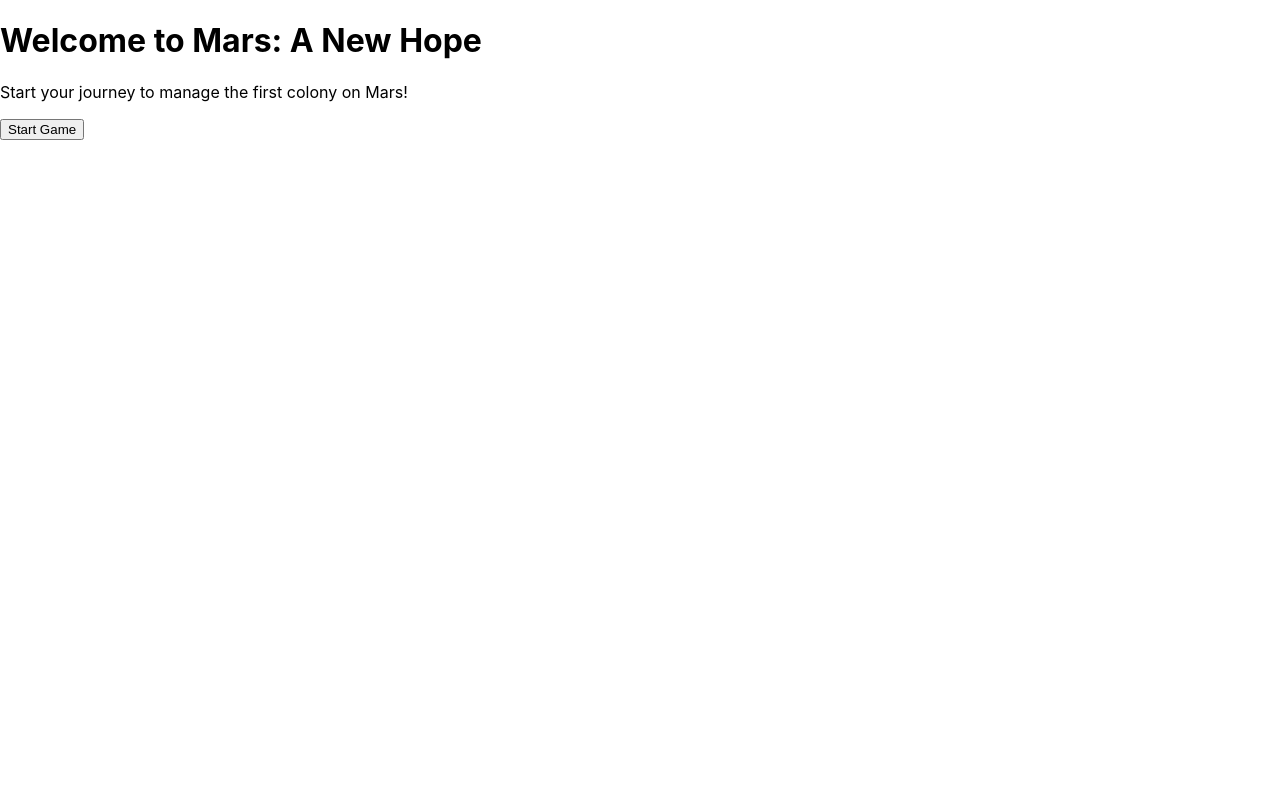
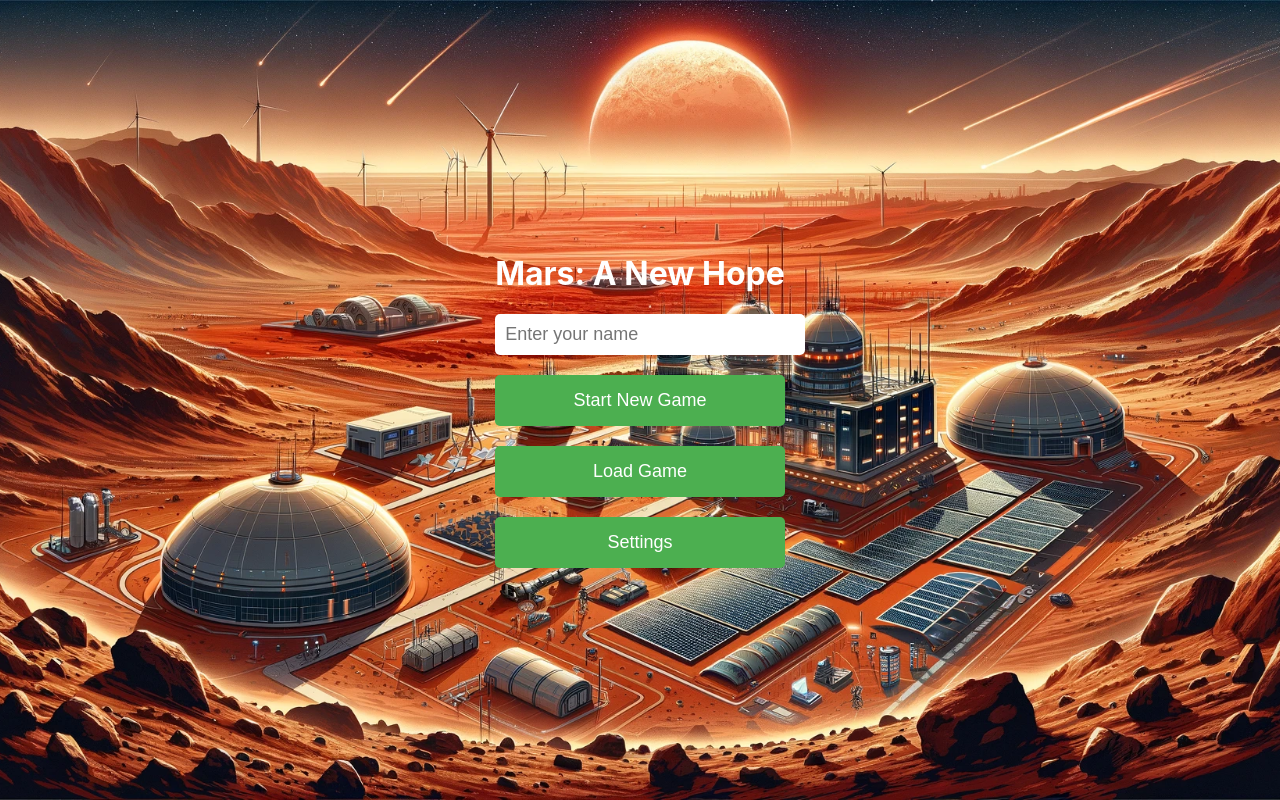
Before and after one commit to pastfama/Mars, a React (Create React App) app in the folder frontend/: page / in a window 1280 px wide. Built offline with nearby package versions, Linux system fonts and the light colour scheme.

Commit message:
added frontend staff

```diff
--- a/frontend/src/App.css
+++ b/frontend/src/App.css
@@ -1,5 +1,10 @@
+/* App.css */
 .App {
   text-align: center;
+  height: 100vh; /* Ensure full height */
+  display: flex;
+  justify-content: center;
+  align-items: center;
 }
 
 .App-logo {
@@ -11,17 +16,6 @@
   .App-logo {
     animation: App-logo-spin infinite 20s linear;
   }
-}
-
-.App-header {
-  background-color: #282c34;
-  min-height: 100vh;
-  display: flex;
-  flex-direction: column;
-  align-items: center;
-  justify-content: center;
-  font-size: calc(10px + 2vmin);
-  color: white;
 }
 
 .App-link {
--- /dev/null
+++ b/frontend/src/pages/HomePage.css
@@ -0,0 +1,48 @@
+.homepage-container {
+    display: flex;
+    justify-content: center;
+    align-items: center;
+    height: 100vh;
+    background-size: cover;
+    background-position: center;
+  }
+
+  .content {
+    text-align: center;
+    color: white;
+  }
+
+  .input {
+    padding: 10px;
+    margin-bottom: 20px;
+    font-size: 18px;
+    width: 100%;
+    max-width: 300px;
+    border: none;
+    border-radius: 5px;
+  }
+
+  .button-container {
+    display: flex;
+    flex-direction: column;  /* Stack buttons vertically */
+    align-items: center;  /* Center buttons horizontally */
+    width: 100%;
+    max-width: 300px; /* Ensure buttons are the same width as input */
+    gap: 20px;  /* Space between buttons */
+  }
+
+  .button {
+    padding: 15px;
+    font-size: 18px;
+    width: 100%; /* Make the buttons fill the container's width */
+    border: none;
+    border-radius: 5px;
+    background-color: #4CAF50; /* Green background */
+    color: white;
+    cursor: pointer;
+    transition: background-color 0.3s ease;
+  }
+
+  .button:hover {
+    background-color: #45a049;
+  }
--- a/frontend/src/pages/HomePage.js
+++ b/frontend/src/pages/HomePage.js
@@ -1,11 +1,60 @@
-import React from 'react';
+import React, { useState } from 'react';
+import axios from 'axios';
+import backgroundImage from '../assets/images/background.webp'; // Import the image directly
+
+import './HomePage.css'; // Import the CSS for styling
 
 const HomePage = () => {
+  const [playerName, setPlayerName] = useState('');
+
+  // Handle the start of a new game
+  const startNewGame = async () => {
+    if (!playerName) {
+      alert("Please enter your name!");
+      return;
+    }
+
+    try {
+      const response = await axios.post('http://localhost:5000/new-game', { playerName });
+      alert(response.data.message);
+    } catch (error) {
+      console.error('Error starting new game:', error);
+    }
+  };
+
+  // Handle load of an existing game
+  const loadGame = () => {
+    alert("Load game functionality coming soon!");
+  };
+
+  // Handle settings (this can be expanded later)
+  const goToSettings = () => {
+    alert("Settings functionality coming soon!");
+  };
+
   return (
-    <div>
-      <h1>Welcome to Mars: A New Hope</h1>
-      <p>Start your journey to manage the first colony on Mars!</p>
-      <button>Start Game</button>
+    <div className="homepage-container" style={{ backgroundImage: `url(${backgroundImage})` }}>
+      <div className="content">
+        <h1 className="title">Mars: A New Hope</h1>
+        <input
+          className="input"
+          type="text"
+          placeholder="Enter your name"
+          value={playerName}
+          onChange={(e) => setPlayerName(e.target.value)}
+        />
+        <div className="button-container">
+          <button className="button" onClick={startNewGame}>
+            Start New Game
+          </button>
+          <button className="button" onClick={loadGame}>
+            Load Game
+          </button>
+          <button className="button" onClick={goToSettings}>
+            Settings
+          </button>
+        </div>
+      </div>
     </div>
   );
 };
```
Also changed, not shown: frontend/src/MainMenu.js (deleted, +0 -103 lines), frontend/src/assets/images/background.webp (renamed from frontend/public/images/background.webp), 1 other file (tests, documents, lock files or other folders).
